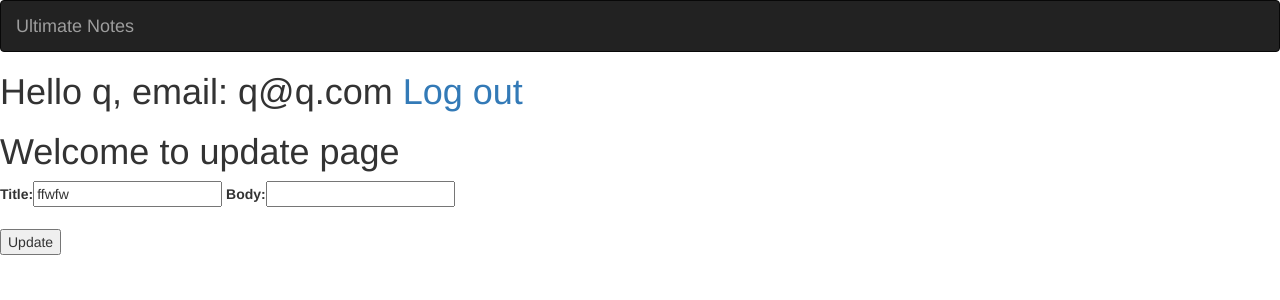
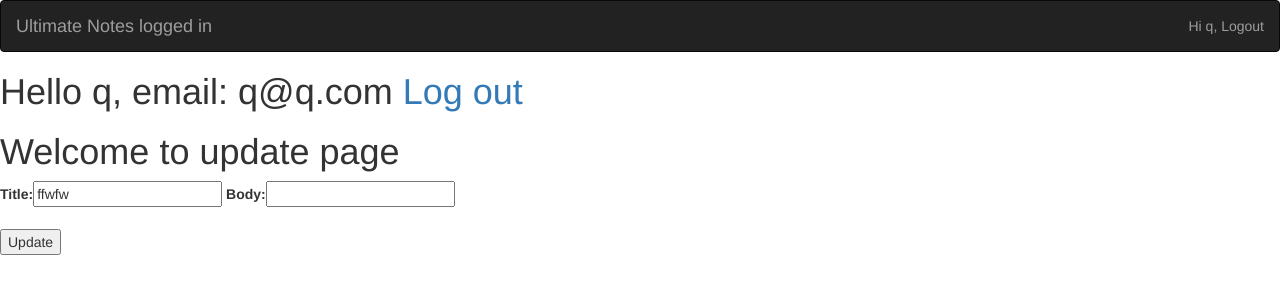
Before and after one commit to ai-is-awesome/ultimate_todo, a Django app: page /update/33 in a window 1280 px wide. Shown: the top 300 px of the page. Run offline with Django 3.2, Linux system fonts and the light colour scheme; a user stored in the database is signed in; data comes from the database, SQL or seed files in the repository; both versions use the stored data as it was after the commit; some libraries are stand-ins or nearby versions.

Commit message:
Added bootstrap navbar and group_by most recently created

```diff
--- a/notes_app/templates/notes_app/base.html
+++ b/notes_app/templates/notes_app/base.html
@@ -30,10 +30,34 @@
 
 <body>
 
+
+	{% if not user.is_authenticated %}
 	<nav class="navbar navbar-inverse">
-  		<div class="container-fluid">
-    		<div class="navbar-header">
-      			<a class="navbar-brand" href="{% url 'index' %}">Ultimate Notes</a>
+		<div class="container-fluid">
+		<div class="navbar-header">
+				<a class="navbar-brand" href="{% url 'index' %}">Ultimate Notes</a></div>
+
+			<ul class="nav navbar-nav navbar-right">
+				<li><a href="{% url 'register' %}"><span class="glyphicon glyphicon-user"></span> Sign Up</a></li>
+				<li><a href="{% url 'login' %}"><span class="glyphicon glyphicon-log-in"></span> Login</a></li>
+		</ul></div></nav>
+
+{% else %}
+	<nav class="navbar navbar-inverse">
+		<div class="container-fluid">
+			<div class="navbar-header">
+				<a class="navbar-brand" href="{% url 'index' %}">Ultimate Notes logged in</a></div>
+
+			<ul class="nav navbar-nav navbar-right">
+				<li><a href = "{% url 'logout' %}">Hi {{ user.username }}, Logout</a></li>
+
+
+			</ul></div></nav>
+
+
+
+{% endif %}
+
     		</div>
 
   		</div>
--- a/notes_app/templates/notes_app/index.html
+++ b/notes_app/templates/notes_app/index.html
@@ -9,7 +9,7 @@
 {% if user.is_authenticated %}
 
 
-<form action = "{% url 'index' %}" method = "POST">
+<form action = "{% url 'index' %}" method = "POST" autocomplete="off">
 	{% csrf_token %}
 	<div class = "container">
 <h2>{{ form.title }}</h2>
--- a/notes_app/templates/notes_app/task_update.html
+++ b/notes_app/templates/notes_app/task_update.html
@@ -10,7 +10,7 @@ Welcome to update page
 </h1>
 
 
-<form action = "" method = "POST">
+<form action = "" method = "POST" autocomplete="off">
 
 
 	{% csrf_token %}
--- a/notes_app/views.py
+++ b/notes_app/views.py
@@ -17,6 +17,7 @@ def index(request):
 	current_user = request.user
 	if request.user.is_authenticated:
 		tasks = Task.objects.filter(author = current_user)
+		tasks = tasks.order_by('-created')
 		context["tasks"] = tasks
 
 	else:
```
Also changed, not shown: db.sqlite3.
